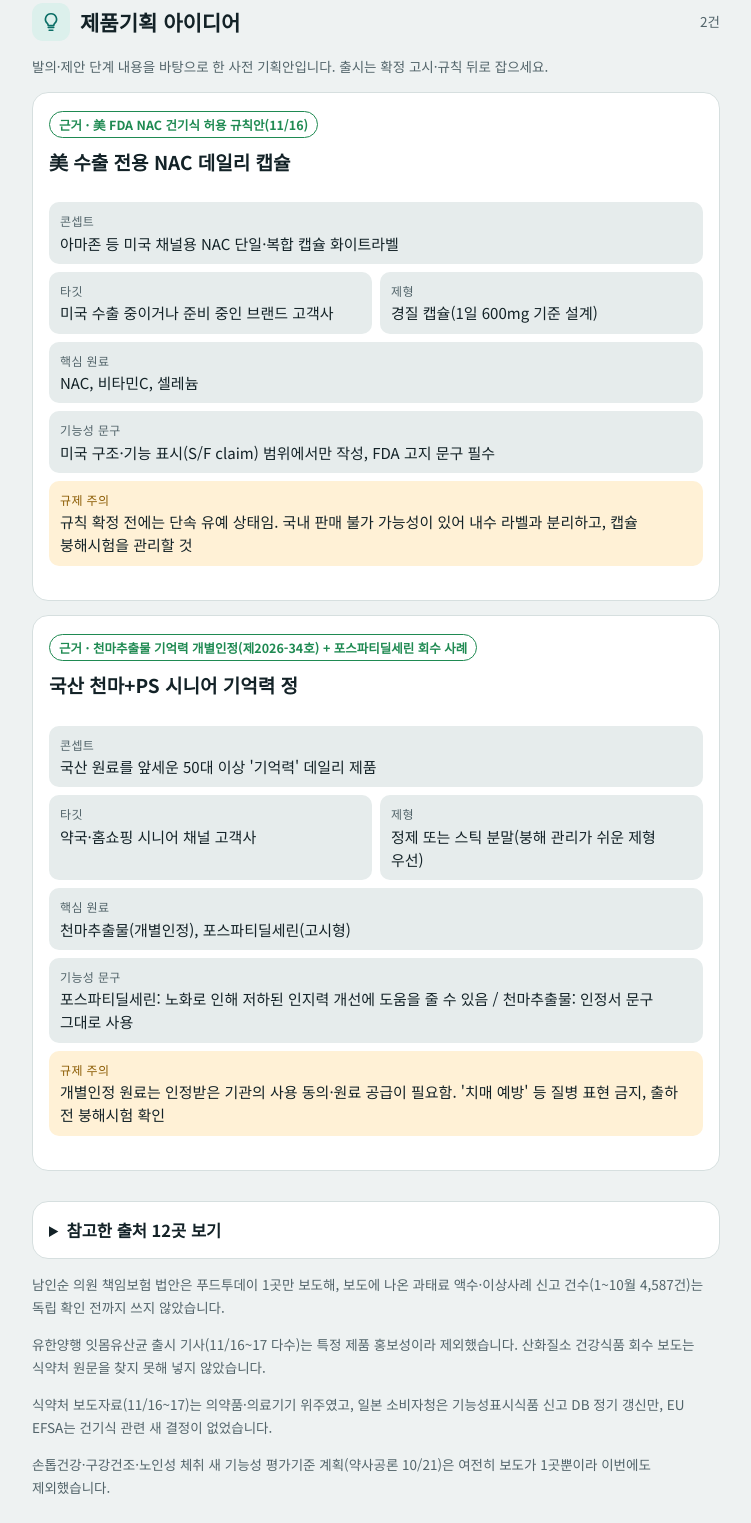
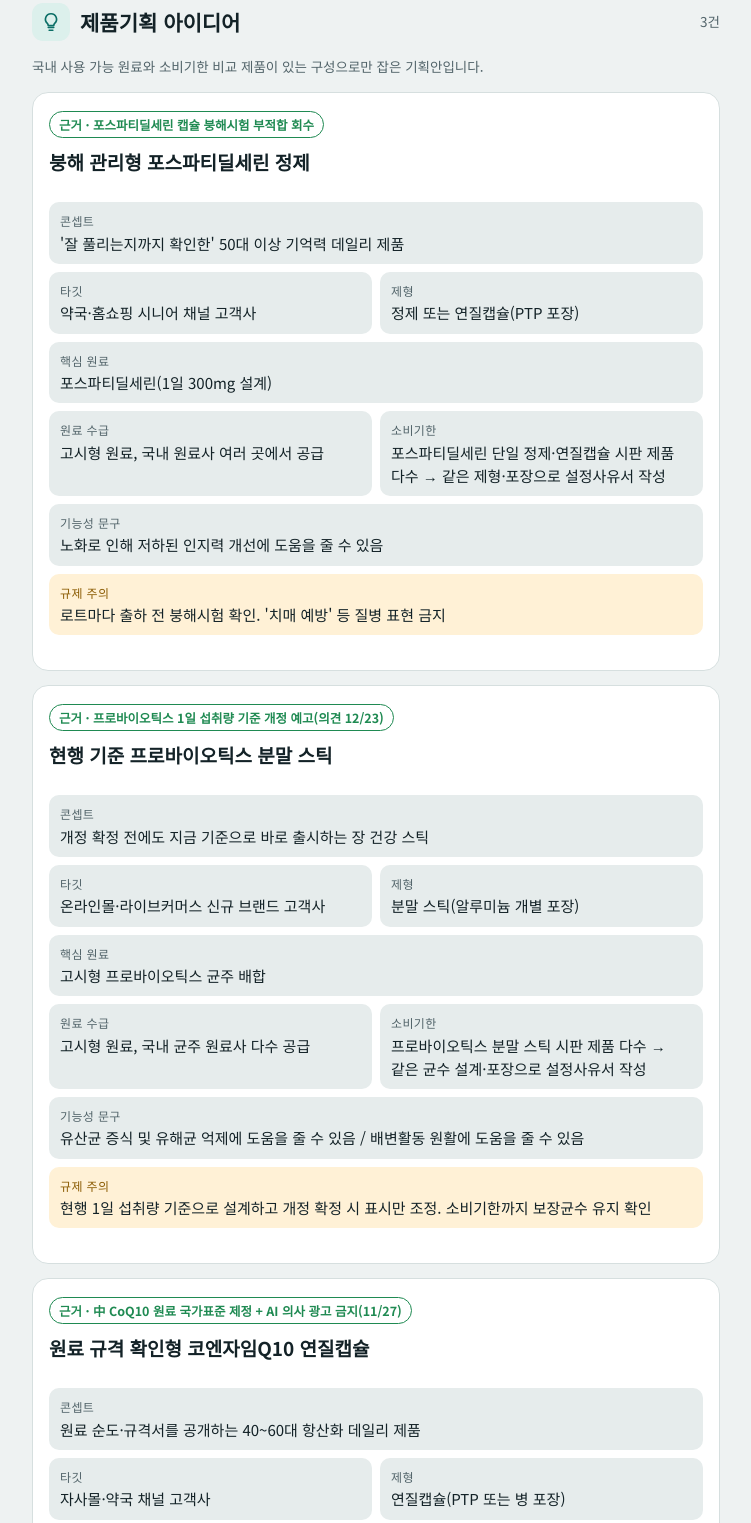
Before and after one commit to bnbl0085/bnbl-daily-brief, a plain HTML site: page 2026-11-17.html in a window 1280 px wide. Shown: the part 6096-7619 px from the top of the page, without its empty margins (264-1015 px from the left). Drawn offline with Linux system fonts and the light colour scheme; a web font is replaced by a local one.

Commit message:
brief 2026-11-17 09:35

```diff
--- a/2026-11-17.html
+++ b/2026-11-17.html
@@ -363,27 +363,43 @@ footer{font-size:12.5px;color:var(--muted);text-align:center;line-height:1.7}
 </article>
 <p class="note">최근 7일 새 부당광고 적발 발표는 없었습니다(지식재산처 특허 허위표시 597건은 11/11·11/12 브리핑에서 다룸).</p>
 </section>
-<section id="ideas"><div class="sh"><span class="ic"><svg class="i" viewBox="0 0 24 24" aria-hidden="true"><path d="M9 18h6M10 21h4"/><path d="M12 3a6 6 0 0 0-4 10.5c.7.7 1 1.5 1 2.5h6c0-1 .3-1.8 1-2.5A6 6 0 0 0 12 3z"/></svg></span><h2>제품기획 아이디어</h2><span class="count">2건</span></div>
-<p class="note">발의·제안 단계 내용을 바탕으로 한 사전 기획안입니다. 출시는 확정 고시·규칙 뒤로 잡으세요.</p>
+<section id="ideas"><div class="sh"><span class="ic"><svg class="i" viewBox="0 0 24 24" aria-hidden="true"><path d="M9 18h6M10 21h4"/><path d="M12 3a6 6 0 0 0-4 10.5c.7.7 1 1.5 1 2.5h6c0-1 .3-1.8 1-2.5A6 6 0 0 0 12 3z"/></svg></span><h2>제품기획 아이디어</h2><span class="count">3건</span></div>
+<p class="note">국내 사용 가능 원료와 소비기한 비교 제품이 있는 구성으로만 잡은 기획안입니다.</p>
 <article class="item anim" style="--i:0"><div class="tags">
-<span class="tag off">근거 · 美 FDA NAC 건기식 허용 규칙안(11/16)</span>
-</div><h3>美 수출 전용 NAC 데일리 캡슐</h3><dl class="idea-grid">
-<div class="wide"><dt>콘셉트</dt><dd>아마존 등 미국 채널용 NAC 단일·복합 캡슐 화이트라벨</dd></div>
-<div class=""><dt>타깃</dt><dd>미국 수출 중이거나 준비 중인 브랜드 고객사</dd></div>
-<div class=""><dt>제형</dt><dd>경질 캡슐(1일 600mg 기준 설계)</dd></div>
-<div class="wide"><dt>핵심 원료</dt><dd>NAC, 비타민C, 셀레늄</dd></div>
-<div class="wide"><dt>기능성 문구</dt><dd>미국 구조·기능 표시(S/F claim) 범위에서만 작성, FDA 고지 문구 필수</dd></div>
-<div class="warn wide"><dt>규제 주의</dt><dd>규칙 확정 전에는 단속 유예 상태임. 국내 판매 불가 가능성이 있어 내수 라벨과 분리하고, 캡슐 붕해시험을 관리할 것</dd></div>
+<span class="tag off">근거 · 포스파티딜세린 캡슐 붕해시험 부적합 회수</span>
+</div><h3>붕해 관리형 포스파티딜세린 정제</h3><dl class="idea-grid">
+<div class="wide"><dt>콘셉트</dt><dd>&#x27;잘 풀리는지까지 확인한&#x27; 50대 이상 기억력 데일리 제품</dd></div>
+<div class=""><dt>타깃</dt><dd>약국·홈쇼핑 시니어 채널 고객사</dd></div>
+<div class=""><dt>제형</dt><dd>정제 또는 연질캡슐(PTP 포장)</dd></div>
+<div class="wide"><dt>핵심 원료</dt><dd>포스파티딜세린(1일 300mg 설계)</dd></div>
+<div class=""><dt>원료 수급</dt><dd>고시형 원료, 국내 원료사 여러 곳에서 공급</dd></div>
+<div class=""><dt>소비기한</dt><dd>포스파티딜세린 단일 정제·연질캡슐 시판 제품 다수 → 같은 제형·포장으로 설정사유서 작성</dd></div>
+<div class="wide"><dt>기능성 문구</dt><dd>노화로 인해 저하된 인지력 개선에 도움을 줄 수 있음</dd></div>
+<div class="warn wide"><dt>규제 주의</dt><dd>로트마다 출하 전 붕해시험 확인. &#x27;치매 예방&#x27; 등 질병 표현 금지</dd></div>
 </dl></article>
 <article class="item anim" style="--i:1"><div class="tags">
-<span class="tag off">근거 · 천마추출물 기억력 개별인정(제2026-34호) + 포스파티딜세린 회수 사례</span>
-</div><h3>국산 천마+PS 시니어 기억력 정</h3><dl class="idea-grid">
-<div class="wide"><dt>콘셉트</dt><dd>국산 원료를 앞세운 50대 이상 &#x27;기억력&#x27; 데일리 제품</dd></div>
-<div class=""><dt>타깃</dt><dd>약국·홈쇼핑 시니어 채널 고객사</dd></div>
-<div class=""><dt>제형</dt><dd>정제 또는 스틱 분말(붕해 관리가 쉬운 제형 우선)</dd></div>
-<div class="wide"><dt>핵심 원료</dt><dd>천마추출물(개별인정), 포스파티딜세린(고시형)</dd></div>
-<div class="wide"><dt>기능성 문구</dt><dd>포스파티딜세린: 노화로 인해 저하된 인지력 개선에 도움을 줄 수 있음 / 천마추출물: 인정서 문구 그대로 사용</dd></div>
-<div class="warn wide"><dt>규제 주의</dt><dd>개별인정 원료는 인정받은 기관의 사용 동의·원료 공급이 필요함. &#x27;치매 예방&#x27; 등 질병 표현 금지, 출하 전 붕해시험 확인</dd></div>
+<span class="tag off">근거 · 프로바이오틱스 1일 섭취량 기준 개정 예고(의견 12/23)</span>
+</div><h3>현행 기준 프로바이오틱스 분말 스틱</h3><dl class="idea-grid">
+<div class="wide"><dt>콘셉트</dt><dd>개정 확정 전에도 지금 기준으로 바로 출시하는 장 건강 스틱</dd></div>
+<div class=""><dt>타깃</dt><dd>온라인몰·라이브커머스 신규 브랜드 고객사</dd></div>
+<div class=""><dt>제형</dt><dd>분말 스틱(알루미늄 개별 포장)</dd></div>
+<div class="wide"><dt>핵심 원료</dt><dd>고시형 프로바이오틱스 균주 배합</dd></div>
+<div class=""><dt>원료 수급</dt><dd>고시형 원료, 국내 균주 원료사 다수 공급</dd></div>
+<div class=""><dt>소비기한</dt><dd>프로바이오틱스 분말 스틱 시판 제품 다수 → 같은 균수 설계·포장으로 설정사유서 작성</dd></div>
+<div class="wide"><dt>기능성 문구</dt><dd>유산균 증식 및 유해균 억제에 도움을 줄 수 있음 / 배변활동 원활에 도움을 줄 수 있음</dd></div>
+<div class="warn wide"><dt>규제 주의</dt><dd>현행 1일 섭취량 기준으로 설계하고 개정 확정 시 표시만 조정. 소비기한까지 보장균수 유지 확인</dd></div>
+</dl></article>
+<article class="item anim" style="--i:2"><div class="tags">
+<span class="tag off">근거 · 中 CoQ10 원료 국가표준 제정 + AI 의사 광고 금지(11/27)</span>
+</div><h3>원료 규격 확인형 코엔자임Q10 연질캡슐</h3><dl class="idea-grid">
+<div class="wide"><dt>콘셉트</dt><dd>원료 순도·규격서를 공개하는 40~60대 항산화 데일리 제품</dd></div>
+<div class=""><dt>타깃</dt><dd>자사몰·약국 채널 고객사</dd></div>
+<div class=""><dt>제형</dt><dd>연질캡슐(PTP 또는 병 포장)</dd></div>
+<div class="wide"><dt>핵심 원료</dt><dd>코엔자임Q10(1일 90~100mg 설계)</dd></div>
+<div class=""><dt>원료 수급</dt><dd>고시형 원료, 수입 원료 국내 유통 다수(원료사 시험성적서로 순도 확인)</dd></div>
+<div class=""><dt>소비기한</dt><dd>코엔자임Q10 연질캡슐 시판 제품 다수 → 같은 제형·포장으로 설정사유서 작성</dd></div>
+<div class="wide"><dt>기능성 문구</dt><dd>항산화에 도움을 줄 수 있음 / 높은 혈압 감소에 도움을 줄 수 있음</dd></div>
+<div class="warn wide"><dt>규제 주의</dt><dd>11/27부터 AI 의사·약사 추천 광고 금지 → 상세페이지·숏폼 소재 점검. 혈압약 복용자 섭취 주의 문구</dd></div>
 </dl></article>
 </section>
 <section id="sources"><details class="src"><summary>참고한 출처 12곳 보기</summary><ol>
```
Also changed, not shown: index.html (+34 -18 lines), 1 other file.
